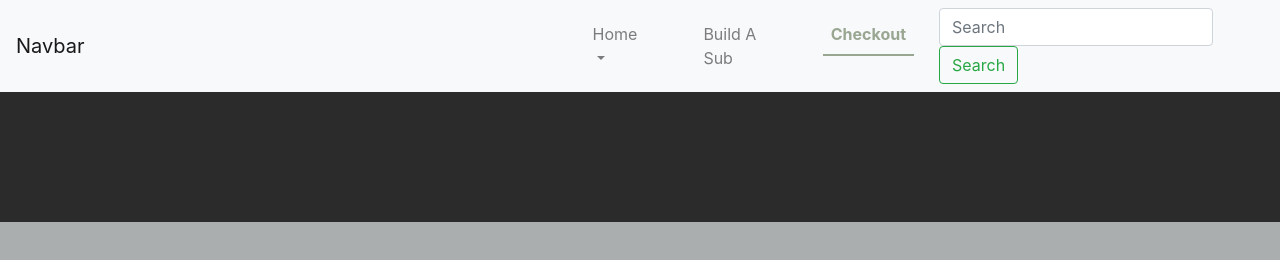
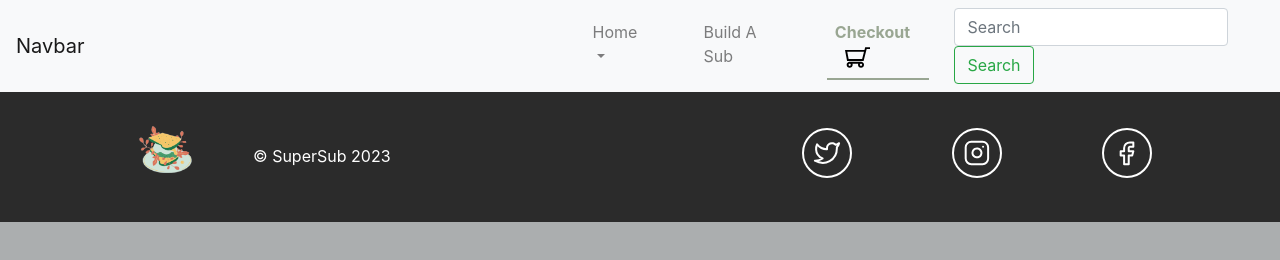
Before and after one commit to KurtSchwimmbacher/Term2_Deliverable, a plain HTML site: page pages/checkout.html in a window 1280 px wide. Drawn offline with nearby package versions, Linux system fonts and the light colour scheme.

Commit message:
add files
add shopping cart svg and add video to home page

```diff
--- a/css/checkout.css
+++ b/css/checkout.css
@@ -23,6 +23,10 @@ body{
     font-weight: bold;
     border-bottom: 2px solid #99a692;
 }
+.nav-item img{
+    margin-left: 10px;
+}
+
 
 /*Footer Styling*/
 footer{
@@ -30,3 +34,37 @@ footer{
     height: 130px;
     background-color: #2b2b2b;
 }
+
+
+
+/*Footer Styling*/
+footer{
+    width: 100%;
+    height: 130px;
+    background-color: #2b2b2b;
+    padding-left: 10%;
+    padding-right: 10%;
+    padding-top: 20px;
+}
+
+
+.footLogo{
+    float: left;
+}
+
+.footCC{
+    margin-left: 50px;
+    padding-top: 32px;
+    color: white;
+    float: left;
+}
+
+.social-icon{
+    float: right;
+    padding-top: 16px;
+    margin-left: 100px;
+}
+
+.social-icon:hover{
+    cursor: pointer;
+}
--- a/css/main.css
+++ b/css/main.css
@@ -23,6 +23,10 @@ body{
     font-weight: bold;
     border-bottom: 2px solid #99a692;
 }
+.nav-item img{
+    margin-left: 10px;
+}
+
 
 
 /*Header Styling*/
@@ -70,8 +74,11 @@ body{
 
 .video-con{
     width: 100%;
-    height: 300px;
-    background-color: lightgray;
+    height: 400px;
+}
+
+.video-con video{
+    height: 400px;
 }
 
 /*Subs of the month Styling*/
@@ -95,13 +102,11 @@ footer{
     width: 100%;
     height: 130px;
     background-color: #2b2b2b;
-}
-
-footer{
     padding-left: 10%;
     padding-right: 10%;
     padding-top: 20px;
 }
+
 
 .footLogo{
     float: left;
--- a/css/subs.css
+++ b/css/subs.css
@@ -25,10 +25,39 @@ body{
     border-bottom: 2px solid #99a692;
 }
 
+.nav-item img{
+    margin-left: 10px;
+}
+
 
 /*Footer Styling*/
 footer{
     width: 100%;
     height: 130px;
     background-color: #2b2b2b;
+    padding-left: 10%;
+    padding-right: 10%;
+    padding-top: 20px;
 }
+
+
+.footLogo{
+    float: left;
+}
+
+.footCC{
+    margin-left: 50px;
+    padding-top: 32px;
+    color: white;
+    float: left;
+}
+
+.social-icon{
+    float: right;
+    padding-top: 16px;
+    margin-left: 100px;
+}
+
+.social-icon:hover{
+    cursor: pointer;
+}
--- a/pages/checkout.html
+++ b/pages/checkout.html
@@ -46,7 +46,10 @@
             <a class="nav-link" href="sub.html">Build A Sub</a>
           </li>
           <li class="nav-item">
-            <a class="nav-link active" href="checkout.html">Checkout</a>
+            <a class="nav-link active" href="checkout.html">
+              Checkout
+              <img src="../assets/icons/shopping-cart-outline-svgrepo-com.svg">
+            </a>
           </li>
         </ul>
         <form class="form-inline my-2 my-lg-0">
@@ -62,11 +65,26 @@
       </div> <!--Bootstrap Container-->
 
 
+
       <!--Footer-->
-      <footer>
-        <div class="footLogo"></div>
-        <div class="footCC"></div>
-        <div class="footSocials"></div>
+      <footer id="footer">
+        <div class="footLogo">
+          <img src="../assets/Logo.png" width="75" height="75">
+        </div>
+        <div class="footCC">
+          © SuperSub 2023
+        </div>
+        <div class="footSocials">
+          <div class="social-icon">
+            <img src="../assets/icons/facebook_icon.svg">
+          </div>
+          <div class="social-icon">
+            <img src="../assets/icons/instagram_icon.svg">
+          </div>
+          <div class="social-icon">
+            <img src="../assets/icons/twitter_icon.svg">
+          </div>
+        </div>
       </footer>
 
   </body>
```
Also changed, not shown: index.html (+10 -4 lines), pages/sub.html (+25 -5 lines), assets/icons/shopping-cart-outline-svgrepo-com.svg (added).
